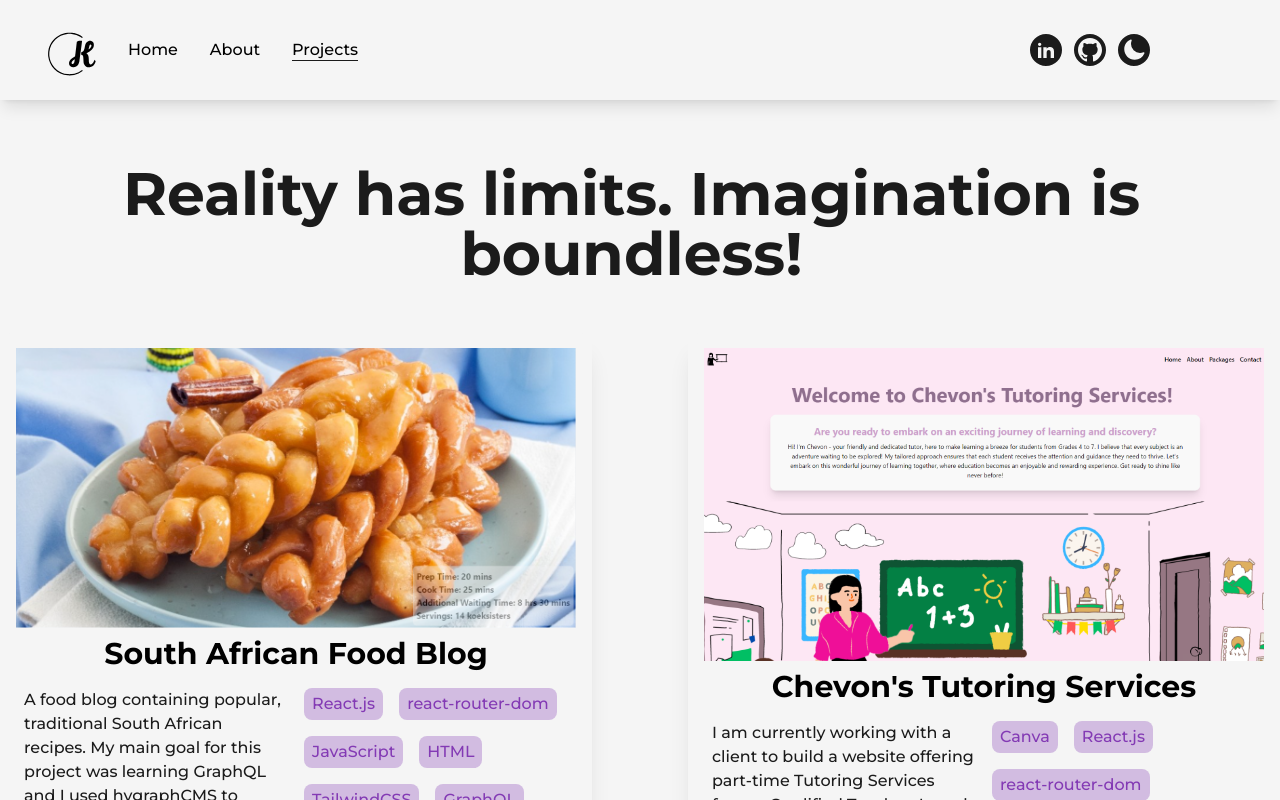
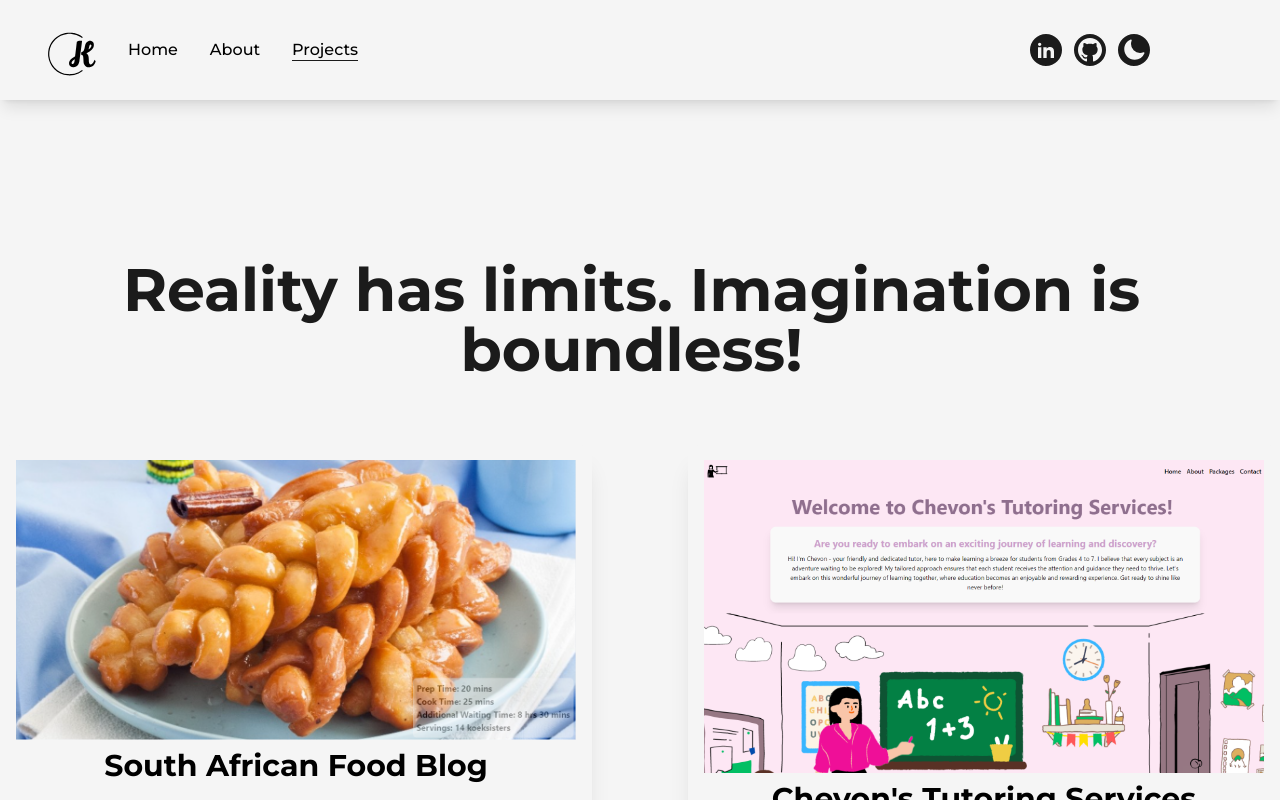
Before and after one commit to kiminel/portfolio, a Next.js app: page /projects in a window 1280 px wide. Shown: the top 800 px of the page. Built offline with nearby package versions, Linux system fonts and the light colour scheme.

Commit message:
style: padding

```diff
--- a/src/pages/projects.js
+++ b/src/pages/projects.js
@@ -9,8 +9,8 @@ import Project from '@/components/Project'
 const Projects = () => {
   return (
     <>
-      <div className="w-full mb-16 flex flex-col items-center justify-center mt-16 lg:pt-40 p-6 md:p-0">
-        <div className="pb-8">
+      <div className="w-full mb-16 flex flex-col items-center justify-center mt-16 lg:pt-40 lg:mt-40 p-6 md:p-0">
+        <div className="pb-12">
           <AnimatedText
             text={'Reality has limits. Imagination is boundless!'}
             className="lg:text-center px-4 text-5xl lg:text-6xl"
```
